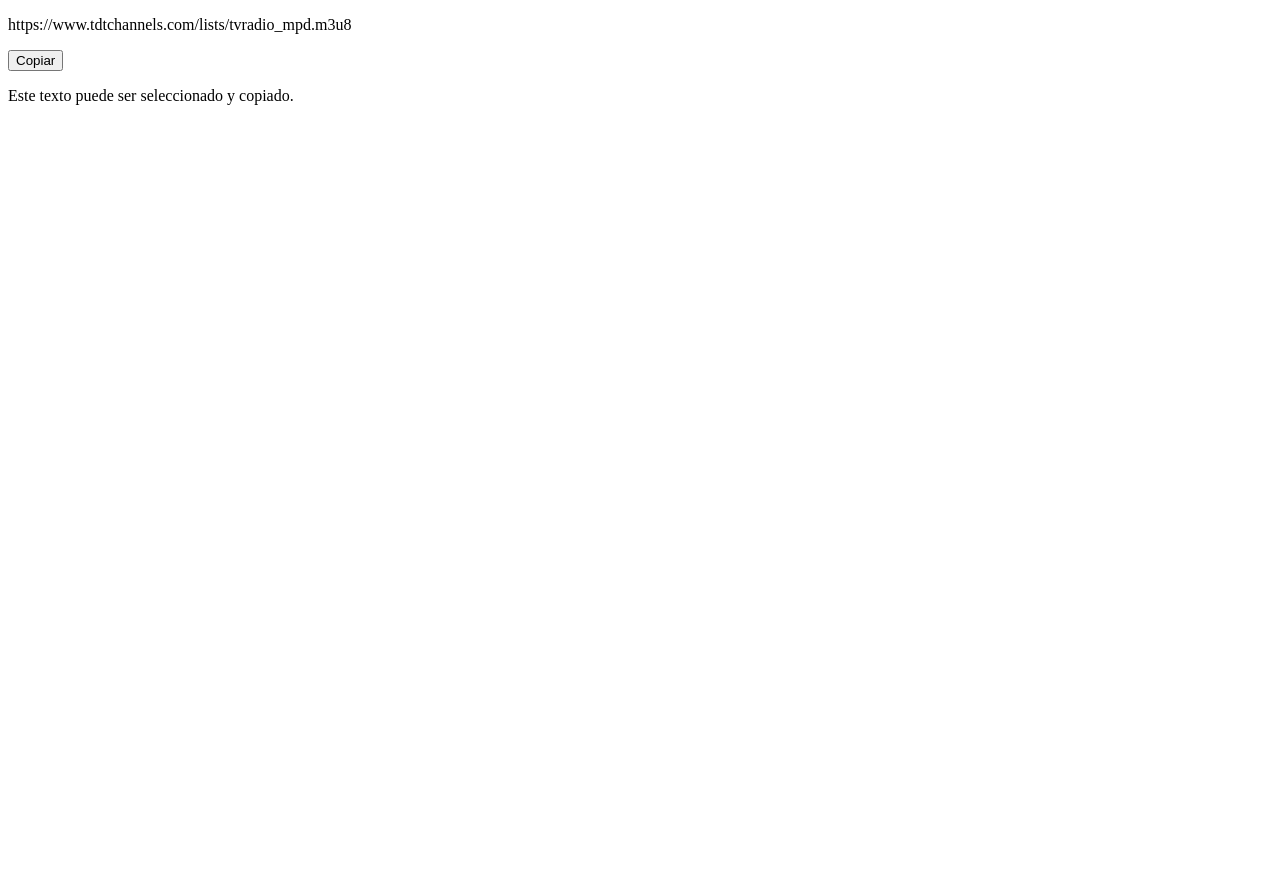
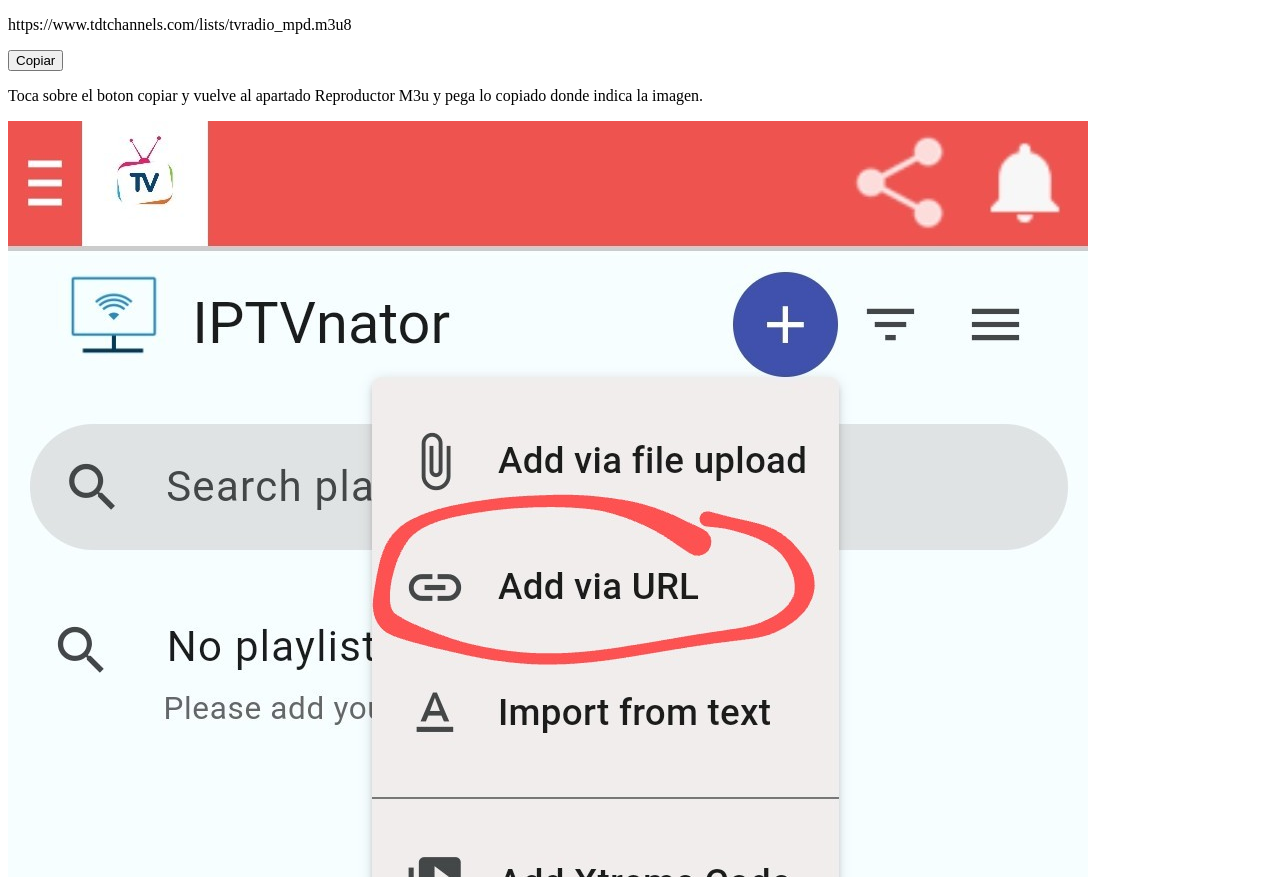
Before and after one commit to socramtv/SocramAce, a plain HTML site: page copiar_tdt.html in a window 1280 px wide. Before the commit the page ends 800 px from the top, so only its background shows below. Drawn offline with Linux system fonts and the light colour scheme.

Commit message:
Update copiar_tdt.html

```diff
--- a/copiar_tdt.html
+++ b/copiar_tdt.html
@@ -19,8 +19,9 @@
   </script>
 
 
-  <p id="texto-a-copiar">Este texto puede ser seleccionado y copiado.</p>
+  <p id="texto-a-copiar">Toca sobre el boton copiar y vuelve al apartado Reproductor M3u y pega lo copiado donde indica la imagen.</p>
 
+  <img src="https://socramtv.github.io/SocramAce/añadir_lista.jpg" alt="Descripción de la imagen">
 
 </body>
 </html>
```
